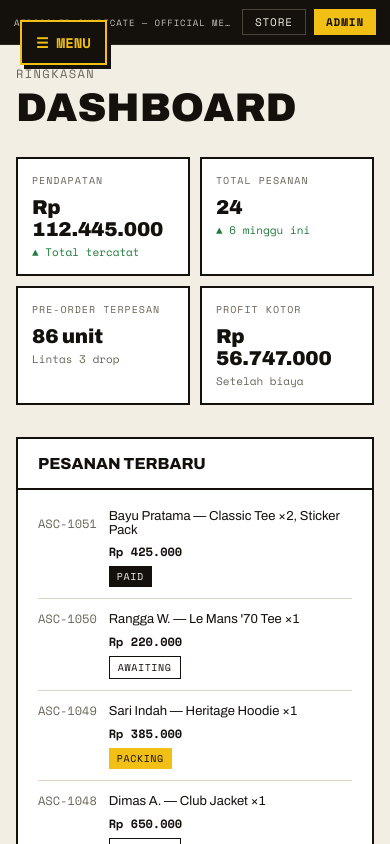
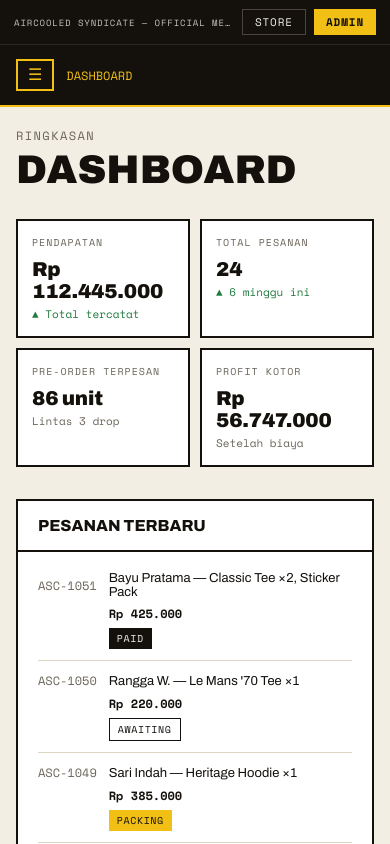
Before and after one commit to Fakhmi-ashiddiq/aircooled-fb, a React (Vite) app: page / in a window 390 px wide. Both pictures are taken after a click on the button "ADMIN". Shown: the top 844 px of the page. Built offline with nearby package versions, Linux system fonts and the light colour scheme.

Commit message:
Commit Responsif Sidebar

```diff
--- a/src/components/admin/AdminSidebar.jsx
+++ b/src/components/admin/AdminSidebar.jsx
@@ -15,10 +15,26 @@ export default function AdminSidebar() {
     return () => window.removeEventListener('resize', handleResize);
   }, []);
 
+  // Tentukan "section" yang sedang aktif, supaya highlight tetap menyala
+  // walau kita sudah masuk ke sub-halaman (catalog-edit, sessdetail).
+  const activeSection = (() => {
+    const r = state.adminRoute;
+    if (r === 'catalog' || r === 'catalog-edit') return 'catalog';
+    if (r === 'sessdetail') return state.sessView?.backTo === 'sessions' ? 'sessions' : 'catalog';
+    return r;
+  })();
+
+  const allNavIds = ['dashboard', 'catalog', 'sales', 'sessions', 'podone', 'finance', 'sizes', 'colors', 'roles'];
+  const currentLabel = {
+    dashboard: 'Dashboard', catalog: 'Katalog Produk', sales: 'Penjualan & Pesanan',
+    sessions: 'Sesi Pre-Order', podone: 'Pre-Order Selesai', finance: 'Keuangan & Profit',
+    sizes: 'Ukuran', colors: 'Warna', roles: 'Peran'
+  }[activeSection] || '';
+
   const navStyle = (id, sub) => ({
-    background: state.adminRoute === id ? '#F2C015' : 'none',
-    color: state.adminRoute === id ? '#14110D' : '#cfcabd',
-    borderLeft: state.adminRoute === id ? '4px solid #F2C015' : '4px solid transparent',
+    background: activeSection === id ? '#F2C015' : 'none',
+    color: activeSection === id ? '#14110D' : '#cfcabd',
+    borderLeft: activeSection === id ? '4px solid #F2C015' : '4px solid transparent',
     width: '100%',
     textAlign: 'left',
     cursor: 'pointer',
@@ -33,7 +49,7 @@ export default function AdminSidebar() {
   const mkNav = ([id, label]) => ({
     id, label,
     go: () => {
-      updateState({ adminRoute: id });
+      updateState({ adminRoute: id, adminProdId: null, editProd: null, sessView: null });
       window.scrollTo(0, 0);
       if (window.innerWidth <= 768) setIsOpen(false);
     },
@@ -52,7 +68,7 @@ export default function AdminSidebar() {
     style: navStyle(id, true)
   }));
 
-  const settingsActive = ['sizes', 'colors', 'roles'].includes(state.adminRoute);
+  const settingsActive = ['sizes', 'colors', 'roles'].includes(activeSection);
 
   const settingsHeaderStyle = {
     color: settingsActive ? '#F2C015' : '#cfcabd',
@@ -75,26 +91,19 @@ export default function AdminSidebar() {
 
   return (
     <>
-      {!isOpen && (
-        <button
-          onClick={() => setIsOpen(true)}
-          style={{
-            position: 'fixed', top: '20px', left: '20px', zIndex: 999,
-            background: '#14110D', color: '#F2C015', border: '2px solid #F2C015',
-            cursor: 'pointer', fontFamily: "'Space Mono', monospace", fontWeight: 700,
-            fontSize: '14px', padding: '10px 14px', boxShadow: '4px 4px 0 #14110D',
-            display: 'flex', alignItems: 'center', gap: '8px'
-          }}
-        >
-          <span>☰</span> MENU
+      {/* BAR MOBILE — menempel di atas, bukan tombol mengambang */}
+      <div className="admin-mobile-topbar">
+        <button onClick={() => setIsOpen(true)} className="admin-mobile-hamburger">
+          <span>☰</span>
         </button>
-      )}
+        <span className="admin-mobile-title">{currentLabel}</span>
+      </div>
 
       {isOpen && <div className="sidebar-overlay" onClick={() => setIsOpen(false)} />}
 
       <style>{`
-        /* DESKTOP (default): lebar mengikuti kolom grid parent (220px), TIDAK di-hardcode di sini
-           supaya tidak nabrak gridTemplateColumns di AdminLayout.jsx */
+        .admin-mobile-topbar { display: none; }
+
         .admin-sidebar-container {
           width: 100%;
           height: 100vh;
@@ -110,9 +119,39 @@ export default function AdminSidebar() {
           flex-shrink: 0;
         }
         .sidebar-overlay { display: none; }
-        .sidebar-close-btn { display: none; } /* tersembunyi di desktop, HTML asli tidak punya tombol ini */
+        .sidebar-close-btn { display: none; }
 
         @media (max-width: 768px) {
+          .admin-mobile-topbar {
+            display: flex;
+            align-items: center;
+            gap: 12px;
+            position: sticky;
+            top: 0;
+            z-index: 998;
+            background: #14110D;
+            color: #F2EEE4;
+            padding: 14px 16px;
+            border-bottom: 2px solid #F2C015;
+          }
+          .admin-mobile-hamburger {
+            background: none;
+            border: 2px solid #F2C015;
+            color: #F2C015;
+            cursor: pointer;
+            font-size: 16px;
+            padding: 6px 10px;
+            line-height: 1;
+            flex: none;
+          }
+          .admin-mobile-title {
+            font-family: 'Space Mono', monospace;
+            font-size: 12px;
+            letterSpacing: 0.08em;
+            text-transform: uppercase;
+            color: #F2C015;
+          }
+
           .admin-sidebar-container {
             width: min(82vw, 280px);
             position: fixed;
--- a/src/components/admin/Finance.jsx
+++ b/src/components/admin/Finance.jsx
@@ -51,6 +51,8 @@ export default function Finance() {
   const gridTable = '1.8fr 0.8fr 1fr 1fr 1fr 1fr 1.1fr';
   const costColor = '#9a3a2a';
 
+  // Tanpa columnGap — jarak antar kolom dibuat via paddingRight per sel,
+  // supaya borderBottom antar kolom saling menyambung (tidak putus-putus).
   const headCell = { padding: '12px 10px 12px 0', borderBottom: '1px solid #ddd5c4', fontFamily: "'Space Mono', monospace", fontSize: '10px', letterSpacing: '0.04em', textTransform: 'uppercase', color: '#6b655a', display: 'flex', alignItems: 'center' };
   const dataCell = { padding: '12px 10px 12px 0', borderBottom: '1px solid #ddd5c4', display: 'flex', alignItems: 'center', fontFamily: "'Space Mono', monospace", fontSize: '12px' };
   const totalCell = { padding: '14px 10px 14px 0', display: 'flex', alignItems: 'center', fontFamily: "'Space Mono', monospace", fontSize: '13px', fontWeight: 700 };
@@ -59,6 +61,8 @@ export default function Finance() {
     <>
       <style>{`
         @media (max-width: 768px) {
+          .finance-table-scroll { overflow-x: auto; -webkit-overflow-scrolling: touch; }
+          .finance-table-grid { min-width: 760px; }
           .finance-bottom-grid { grid-template-columns: 1fr !important; }
           .finance-left-box { padding: 20px !important; }
           .finance-left-value { font-size: 32px !important; }
@@ -77,19 +81,19 @@ export default function Finance() {
         Keuangan &amp; Profit
       </h1>
 
-      {/* overflow-x:auto memang bagian dari desain asli (tabel lebar), bukan cuma penyesuaian mobile */}
-      <div style={{ border: '2px solid #14110D', background: '#fff', marginBottom: '28px', overflowX: 'auto' }}>
+      <div style={{ border: '2px solid #14110D', background: '#fff', marginBottom: '28px' }}>
         <div style={{ padding: '14px 20px', borderBottom: '2px solid #14110D', fontFamily: "'Archivo'", fontWeight: 800, fontSize: '16px', textTransform: 'uppercase' }}>
           Rekap Biaya Produksi per Produk
         </div>
-        <div style={{ padding: '0 20px', minWidth: '760px', display: 'grid', gridTemplateColumns: gridTable,}}>
+        <div className="finance-table-scroll">
+          <div className="finance-table-grid" style={{ padding: '0 20px', display: 'grid', gridTemplateColumns: gridTable }}>
             <div style={headCell}>Produk</div>
             <div style={{ ...headCell, justifyContent: 'flex-end' }}>Unit</div>
             <div style={{ ...headCell, justifyContent: 'flex-end' }}>Pendapatan</div>
             <div style={{ ...headCell, justifyContent: 'flex-end' }}>Produksi</div>
             <div style={{ ...headCell, justifyContent: 'flex-end' }}>Kemasan</div>
             <div style={{ ...headCell, justifyContent: 'flex-end' }}>Stiker & Aks.</div>
-          <div style={{ ...headCell, justifyContent: 'flex-end' }}>Profit Kotor</div>
+            <div style={{ ...headCell, justifyContent: 'flex-end', paddingRight: 0 }}>Profit Kotor</div>
 
             {rows.map((r, i) => (
               <React.Fragment key={i}>
@@ -99,7 +103,7 @@ export default function Finance() {
                 <div style={{ ...dataCell, justifyContent: 'flex-end', color: costColor }}>{rp(r.production)}</div>
                 <div style={{ ...dataCell, justifyContent: 'flex-end', color: costColor }}>{rp(r.kemasan)}</div>
                 <div style={{ ...dataCell, justifyContent: 'flex-end', color: costColor }}>{rp(r.stiker)}</div>
-              <div style={{ ...dataCell, justifyContent: 'flex-end', fontWeight: 700 }}>{rp(r.profit)}</div>
+                <div style={{ ...dataCell, justifyContent: 'flex-end', fontWeight: 700, paddingRight: 0 }}>{rp(r.profit)}</div>
               </React.Fragment>
             ))}
 
@@ -109,7 +113,8 @@ export default function Finance() {
             <div style={{ ...totalCell, justifyContent: 'flex-end', color: costColor }}>{rp(totalProduction)}</div>
             <div style={{ ...totalCell, justifyContent: 'flex-end', color: costColor }}>{rp(totalKemasan)}</div>
             <div style={{ ...totalCell, justifyContent: 'flex-end', color: costColor }}>{rp(totalStiker)}</div>
-          <div style={{ ...totalCell, justifyContent: 'flex-end', fontSize: '14px' }}>{rp(totalProfit)}</div>
+            <div style={{ ...totalCell, justifyContent: 'flex-end', fontSize: '14px', paddingRight: 0 }}>{rp(totalProfit)}</div>
+          </div>
         </div>
       </div>
 
```
Lines whose indentation alone changed are shown as unchanged.
